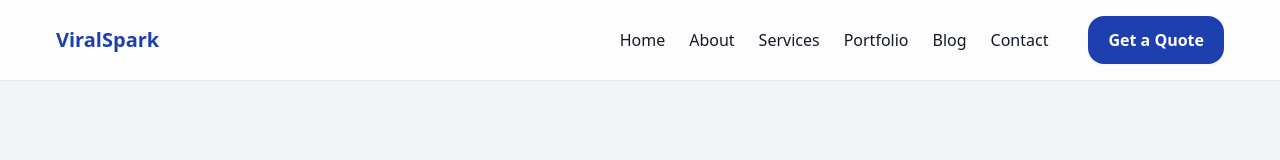
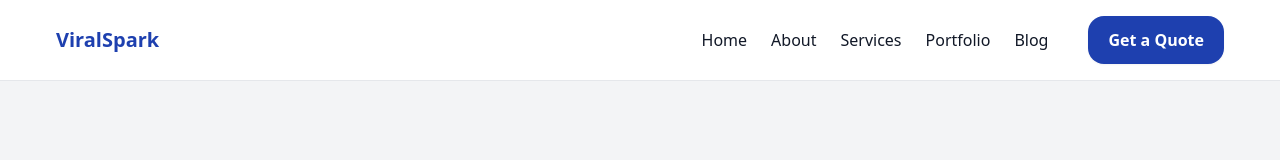
Before and after one commit to viralsparkconnect-hue/Viral-Sparq, a Next.js app: page / in a window 1280 px wide. Shown: the top 160 px of the page. Built offline with nearby package versions, Linux system fonts and the light colour scheme.

Commit message:
Update Navbar.tsx

```diff
--- a/components/Navbar.tsx
+++ b/components/Navbar.tsx
@@ -1,7 +1,11 @@
 "use client";
+
+import { useState } from "react";
 import Link from "next/link";
-import { useState } from "react";
 import clsx from "clsx";
+
+export default function Navbar() {
+  const [open, setOpen] = useState(false);
 
   const nav = [
     { href: "/", label: "Home" },
@@ -9,23 +13,47 @@ const nav = [
     { href: "/services", label: "Services" },
     { href: "/portfolio", label: "Portfolio" },
     { href: "/blog", label: "Blog" },
-  { href: "/contact", label: "Contact" },
   ];
 
-export default function Navbar() {
-  const [open, setOpen] = useState(false);
   return (
-    <header className="sticky top-0 z-50 bg-white/80 backdrop-blur border-b">
+    <header className="border-b bg-white">
       <div className="container flex items-center justify-between py-4">
-        <Link href="/" className="font-extrabold text-xl text-primary">ViralSpark</Link>
-        <button aria-label="Toggle Menu" onClick={() => setOpen(!open)} className="md:hidden p-2 rounded-xl border">
-          ☰
+        {/* Logo */}
+        <Link href="/" className="font-extrabold text-xl text-primary">
+          ViralSpark
+        </Link>
+
+        {/* Mobile menu button */}
+        <button
+          className="md:hidden p-2 border rounded"
+          onClick={() => setOpen(!open)}
+        >
+          {open ? "✖" : "☰"}
         </button>
-        <nav className={clsx("md:flex gap-6 items-center", open ? "block mt-4 md:mt-0" : "hidden md:flex")}>
-          {nav.map(n => (
-            <Link key={n.href} href={n.href} className="font-medium hover:text-primary">{n.label}</Link>
+
+        {/* Nav links */}
+        <nav
+          className={clsx(
+            "md:flex gap-6 items-center",
+            open ? "block mt-4 md:mt-0" : "hidden md:flex"
+          )}
+        >
+          {nav.map((n) => (
+            <Link
+              key={n.href}
+              href={n.href as any}
+              className="font-medium hover:text-primary"
+            >
+              {n.label}
+            </Link>
           ))}
-          <Link href="/contact" className="btn btn-primary ml-0 md:ml-4">Get a Quote</Link>
+
+          <Link
+            href="/contact"
+            className="btn btn-primary ml-0 md:ml-4"
+          >
+            Get a Quote
+          </Link>
         </nav>
       </div>
     </header>
```
Lines whose indentation alone changed are shown as unchanged.
